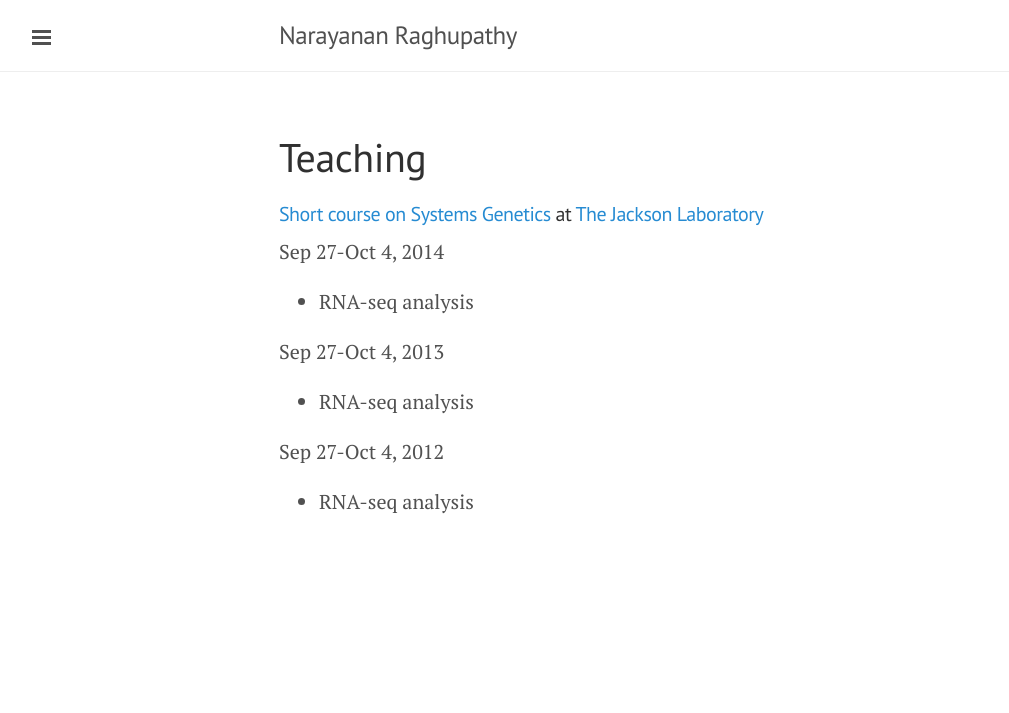
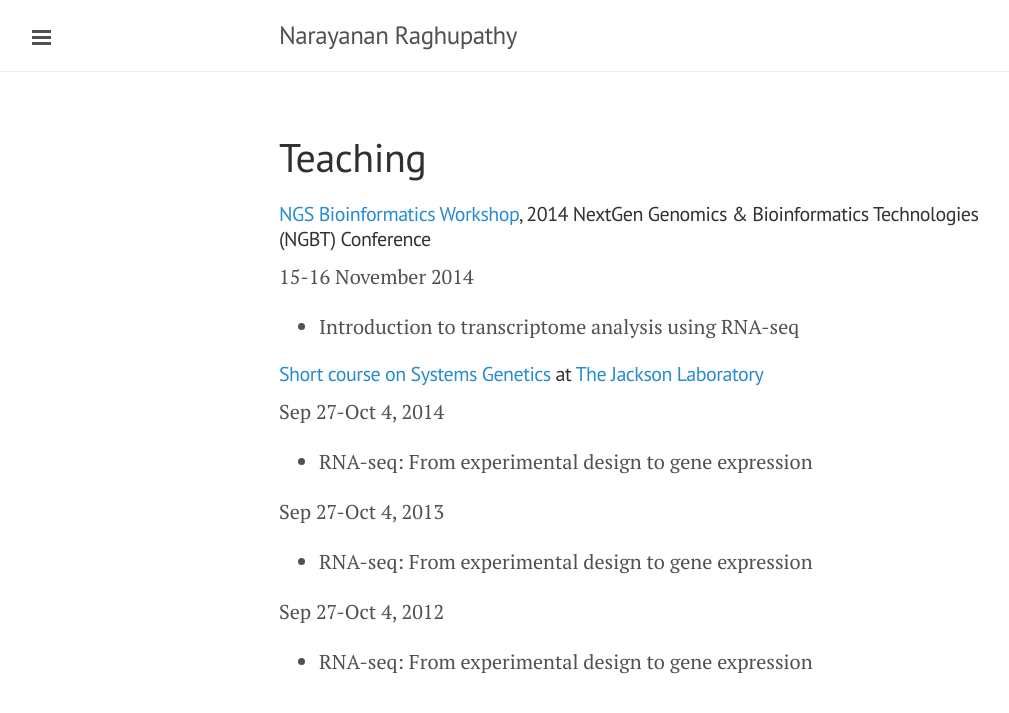
Before and after one commit to narayananr/narayananr.github.io, a Jekyll site: the page built from teaching.md, in a window 1280 px wide. Shown: the top 713 px of the page, without its empty margins (1-1010 px from the left). Built offline with Jekyll 4.4.1, drawn with Linux system fonts in a browser that asks for light colours; Markdown is read by kramdown in place of the engine named in the settings.

Commit message:
Update teaching.md

```diff
--- a/teaching.md
+++ b/teaching.md
@@ -2,12 +2,16 @@
 layout: page
 title: Teaching
 ---
+####[NGS Bioinformatics Workshop](http://scigenomconferences.com/2014/NGS-bioinformatics.php), 2014 NextGen Genomics & Bioinformatics Technologies (NGBT) Conference
+15-16 November 2014
+* Introduction to transcriptome analysis using RNA-seq
+
 ####[Short course on Systems Genetics](http://courses.jax.org/2014/systems-genetics.html) at [The Jackson Laboratory](http://www.jax.org/)
 Sep 27-Oct 4, 2014
-* RNA-seq analysis
+* RNA-seq: From experimental design to gene expression
 
 Sep 27-Oct 4, 2013
-* RNA-seq analysis
+* RNA-seq: From experimental design to gene expression
 
 Sep 27-Oct 4, 2012
-* RNA-seq analysis
+* RNA-seq: From experimental design to gene expression
```
